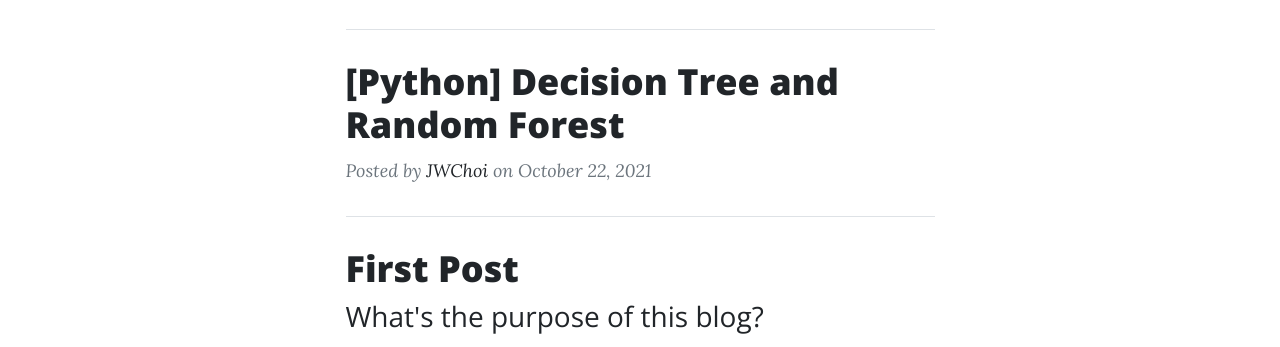
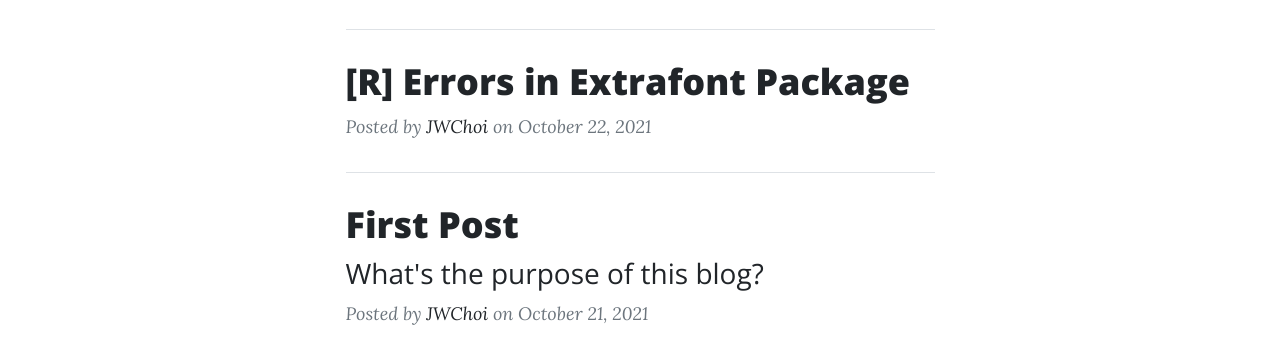
Before and after one commit to JUUChoi/JUUChoi.github.io, a plain HTML site: page post.html in a window 1280 px wide. Shown: the part 814-1161 px from the top of the page. Drawn offline with nearby package versions, Linux system fonts and the light colour scheme.

Commit message:
Update post.html

```diff
--- a/post.html
+++ b/post.html
@@ -71,7 +71,7 @@
                     <hr class="my-4" />
                     <!-- Post preview-->
                     <div class="post-preview">
-                        <a href="3.html"><h2 class="post-title">[Python] Decision Tree and Random Forest</h2></a>
+                        <a href="2.html"><h2 class="post-title">[R] Errors in Extrafont Package</h2></a>
                         <p class="post-meta">
                             Posted by
                             <a href="https://github.com/JUUChoi/">JWChoi</a>
```
